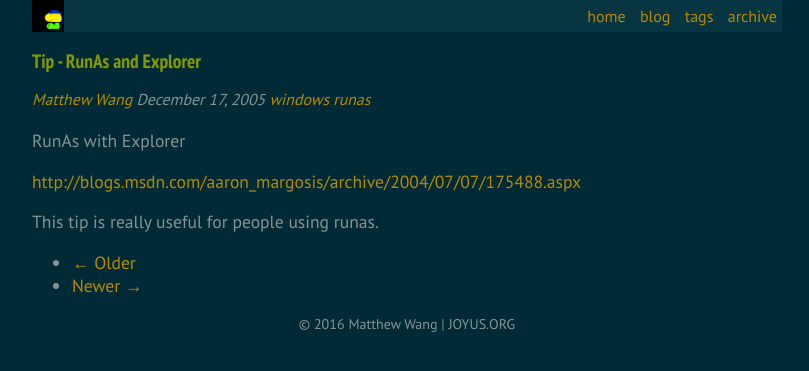
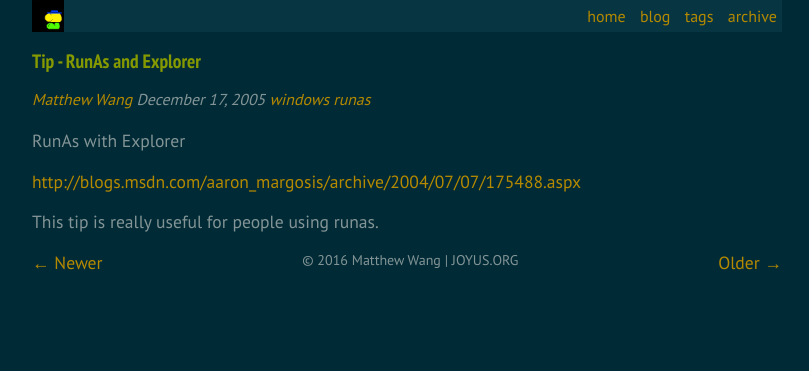
Before and after one commit to ymattw/joyus, a Jekyll site: the page built from _posts/2005-12-17-runas-with-explorer.md, in a window 1280 px wide. Shown: the top 371 px of the page, without its empty margins (233-1042 px from the left). Built offline with Jekyll 4.4.1, drawn with Linux system fonts in a browser that asks for light colours; comment, search, counter and statistics services are not loaded.

Commit message:
Adjust newer/older post link style

```diff
--- a/_layouts/post.html
+++ b/_layouts/post.html
@@ -30,14 +30,12 @@ layout: default
     </div>
 
     <div class="pagination">
-      <ul>
+      {% if page.next %}
+        <a class="newer" href="{{ page.next.url }}" title="{{ page.next.title }}">&larr; Newer </a>
+      {% endif %}
       {% if page.previous %}
-        <li><a href="{{ page.previous.url }}" title="{{ page.previous.title }}">&larr; Older</a></li>
+        <a class="older" href="{{ page.previous.url }}" title="{{ page.previous.title }}">Older &rarr; </a>
       {% endif %}
-      {% if page.next %}
-        <li><a href="{{ page.next.url }}" title="{{ page.next.title }}">Newer &rarr;</a></li>
-      {% endif %}
-      </ul>
     </div>
 
     {% include disqus-comments %}
--- a/css/style.css
+++ b/css/style.css
@@ -45,6 +45,11 @@ a {
 pre {
   border: none;
   box-shadow: none;
+}
+
+.page-header {
+  border: 0;
+  margin: 0;
 }
 
 .console {
@@ -102,6 +107,14 @@ pre.highlight {
   font-size: 90%;
 }
 
+.pagination .newer {
+  float: left;
+}
+
+.pagination .older {
+  float: right;
+}
+
 /* tag_box */
 .tag_box {
   list-style: none;
@@ -126,8 +139,3 @@ footer {
   font-size: 80%;
   text-align: center;
 }
-
-.page-header {
-  border: 0;
-  margin: 0;
-}
```
